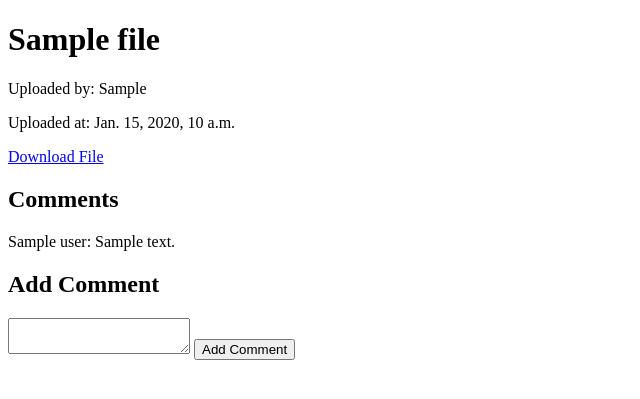
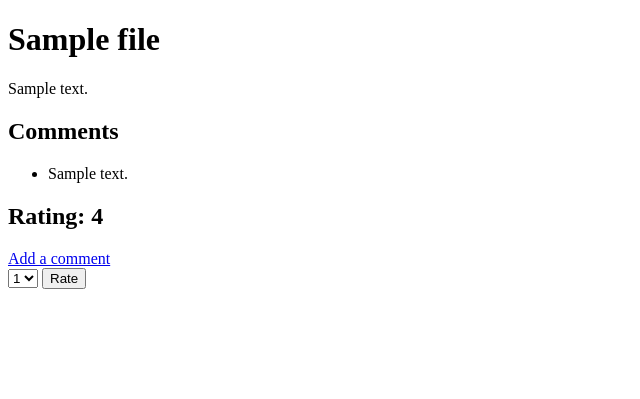
Before and after one commit to quasimuzzle/file-hosting, a Django app: template templates/file_detail.html in a window 1280 px wide. Shown: the top 399 px of the page, without its empty margins (0-640 px from the left). Run offline with Django 3.2, Linux system fonts and the light colour scheme; the template is opened without the code that fills it: most values are stand-ins (such as "Sample title", 1, 10 or a date in 2020).

Commit message:
add view + forms + urls

```diff
--- a/templates/file_detail.html
+++ b/templates/file_detail.html
@@ -3,24 +3,32 @@
 <!DOCTYPE html>
 <html>
 <head>
-    <title>File Details</title>
+    <title>File Detail</title>
 </head>
 <body>
     <h1>{{ file.name }}</h1>
-    <p>Uploaded by: {{ file.uploaded_by }}</p>
-    <p>Uploaded at: {{ file.uploaded_at }}</p>
-    <a href="{{ file.file.url }}">Download File</a>
+    <p>{{ file.description }}</p>
 
     <h2>Comments</h2>
-    {% for comment in file.comments.all %}
-        <p>{{ comment.user }}: {{ comment.text }}</p>
-    {% endfor %}
+    <ul>
+        {% for comment in comments %}
+            <li>{{ comment.text }}</li>
+        {% endfor %}
+    </ul>
 
-    <h2>Add Comment</h2>
-    <form method="post" action="{% url 'add_comment' file.id %}">
+    <h2>Rating: {{ file.average_rating }}</h2>
+
+    <a href="{% url 'add_comment' file.id %}">Add a comment</a>
+    <form method="post" action="{% url 'add_rating' file.id %}">
         {% csrf_token %}
-        <textarea name="text"></textarea>
-        <button type="submit">Add Comment</button>
+        <select name="rating">
+            <option value="1">1</option>
+            <option value="2">2</option>
+            <option value="3">3</option>
+            <option value="4">4</option>
+            <option value="5">5</option>
+        </select>
+        <button type="submit">Rate</button>
     </form>
 </body>
 </html>
```
Also changed, not shown: forms.py (added, +12 -0 lines), templates/add_file.html (added, +16 -0 lines), templates/delete_file.html (added, +16 -0 lines).
